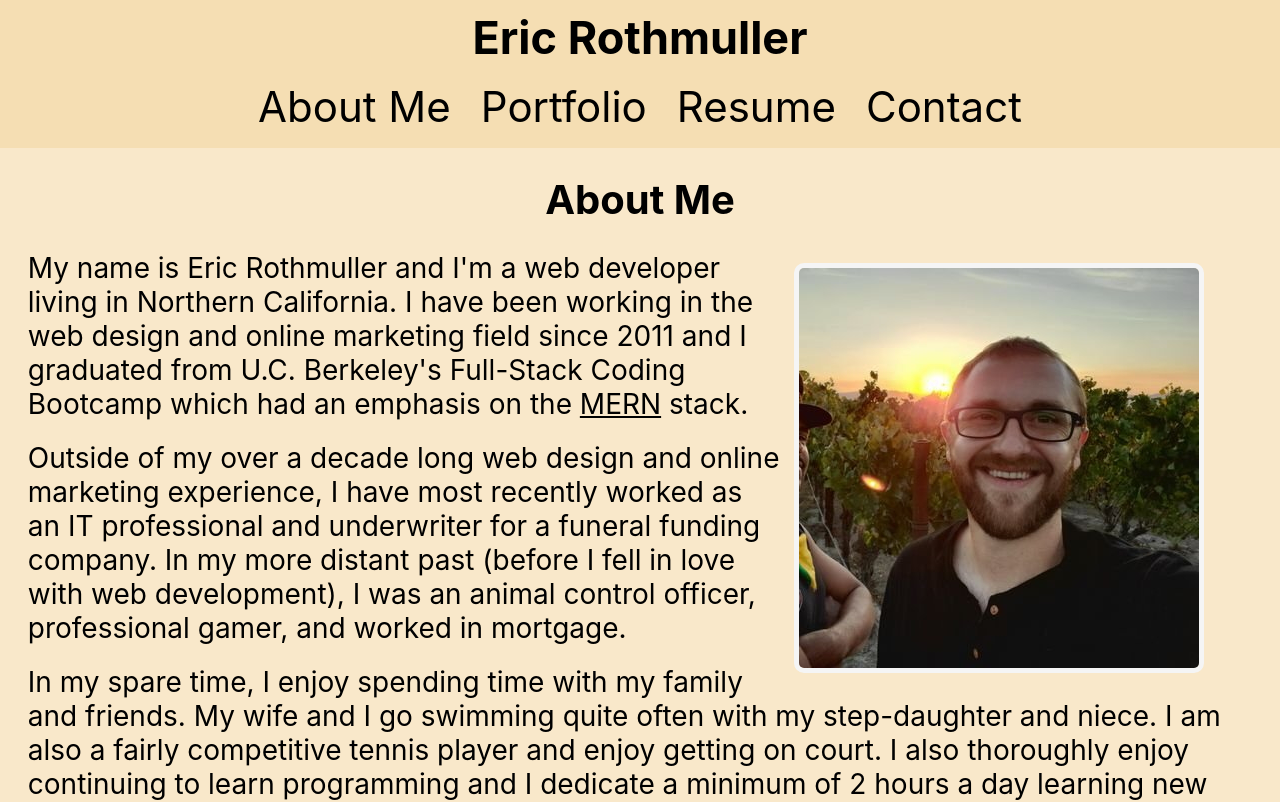
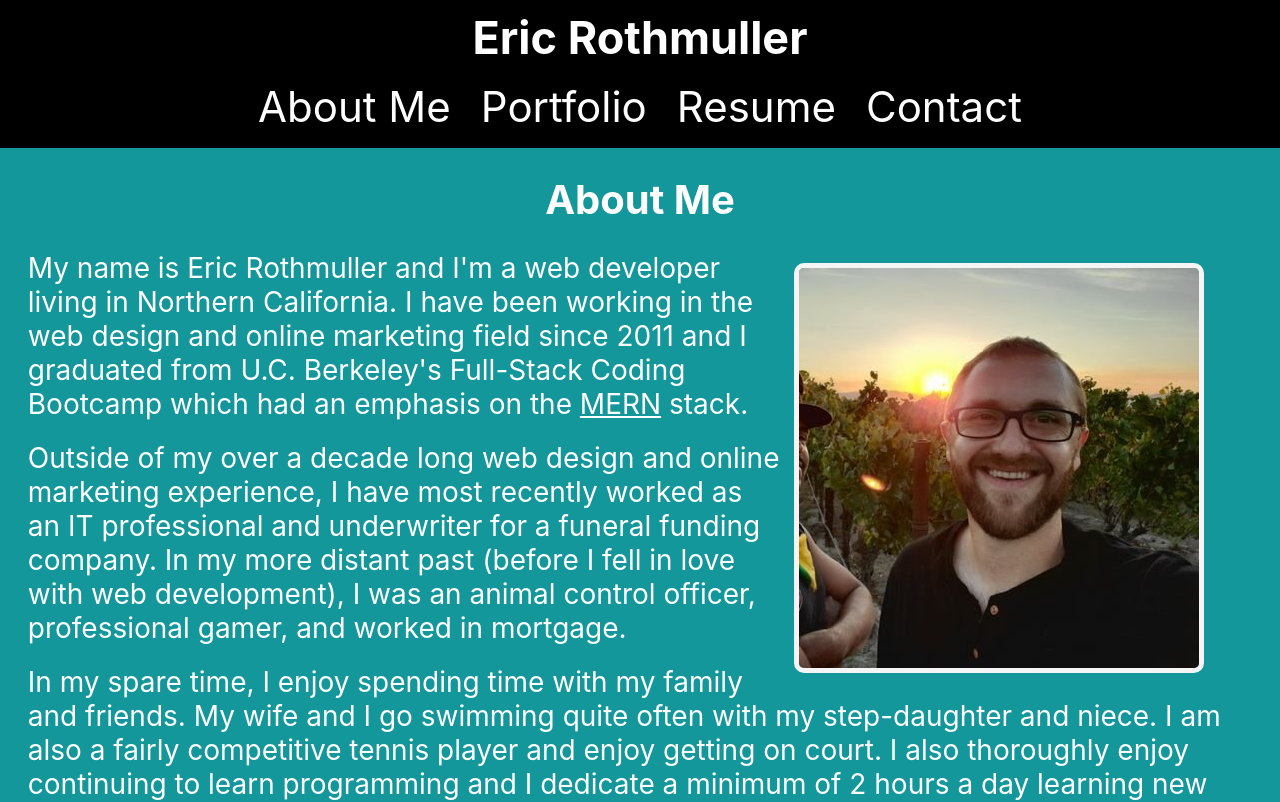
Before and after one commit to ericrothmuller/My-Portfolio, a React (Create React App) app: page / in a window 1280 px wide. Shown: the top 802 px of the page. Built offline with nearby package versions, Linux system fonts and the light colour scheme.

Commit message:
Added CSS color variables at the top of the CSS style sheet so I can change colors of the theme easily and in one spot.

```diff
--- a/src/Style.css
+++ b/src/Style.css
@@ -1,12 +1,12 @@
-h1 {
-  color: black;
-  padding-left: 15px;
-  padding-right: 15px;
-  text-align: center;
-  font-size: 40px;
+:root {
+  --headingColor: rgb(255, 255, 255);
+  --fontColor: rgb(255, 255, 255);
+  --headerColor: rgb(0, 0, 0);
+  --bodyColor: rgb(19, 151, 155);
 }
 
 p {
+  color: var(--fontColor);
   margin: 0px;
   padding: 0px;
   padding-left: 15px;
@@ -14,15 +14,12 @@ p {
   font-size: 28px;
 }
 
-.main-nav-menu {
-  display: flex;
-  background-color: wheat;
-  justify-content: center;
+h1 {
+  color: var(--headingColor);
+  padding-left: 15px;
+  padding-right: 15px;
   text-align: center;
-}
-
-.main-nav-items {
-  background-color: wheat;
+  font-size: 40px;
 }
 
 .headerTitle {
@@ -31,10 +28,21 @@ p {
   padding-top: 10px;
 }
 
+.main-nav-menu {
+  display: flex;
+  background-color: var(--headerColor);
+  justify-content: center;
+  text-align: center;
+}
+
+.main-nav-items {
+  background-color: var(--headerColor);
+}
+
 .main-page-body {
   display: flex;
   flex-direction: column;
-  background-color: rgb(249, 232, 202);
+  background-color: var(--bodyColor);
   min-height: 95vh;
   max-height: max-content;
   margin: 0px;
@@ -43,7 +51,7 @@ p {
 
 footer {
   display: flex;
-  background-color: wheat;
+  background-color: red;
   height: 5vh;
   width: 100%;
   margin: 0px;
@@ -51,6 +59,12 @@ footer {
   justify-content: center;
   align-items: center;
   font-size: 25px;
+}
+
+ul li a {
+  color: var(--fontColor);
+  text-decoration: none;
+  color: var(--headingColor);
 }
 
 ul {
@@ -61,11 +75,6 @@ ul li {
   display: inline;
   padding: 15px;
   font-size: 42px;
-}
-
-ul li a {
-  color: Black;
-  text-decoration: none;
 }
 
 ul li a:hover {
@@ -100,7 +109,7 @@ ul li a:hover {
 }
 
 .contactMe a {
-  color: black;
+  color: var(--fontColor);
   text-decoration: none;
 }
 
@@ -172,7 +181,7 @@ ul li a:hover {
 }
 
 .portfolioDetails a {
-  color: black;
+  color: var(--fontColor);
   text-decoration: none;
 }
 
@@ -227,19 +236,14 @@ ul li a:hover {
 .columnDiv {
   margin-top: 5%;
   width: 100%;
-  /* background-color: green; */
 }
 
 .leftDiv {
-  /* visibility: visible; */
-  /* background-color: blue; */
   width: 50%;
   float: left;
 }
 
 .rightDiv {
-  /* visibility: visible; */
-  /* background-color: red; */
   width: 50%;
   float: right;
 }
@@ -253,7 +257,6 @@ ul li a:hover {
 }
 
 .skillsButtons {
-  /* background-color: aqua; */
   margin-left: 25%;
   margin-right: 25%;
   width: 50%;
@@ -339,7 +342,6 @@ ul li a:hover {
 @media screen and (max-width: 550px) {
 
   h1 {
-    color: black;
     padding-left: 10px;
     padding-right: 10px;
     font-size: 30px;
```
